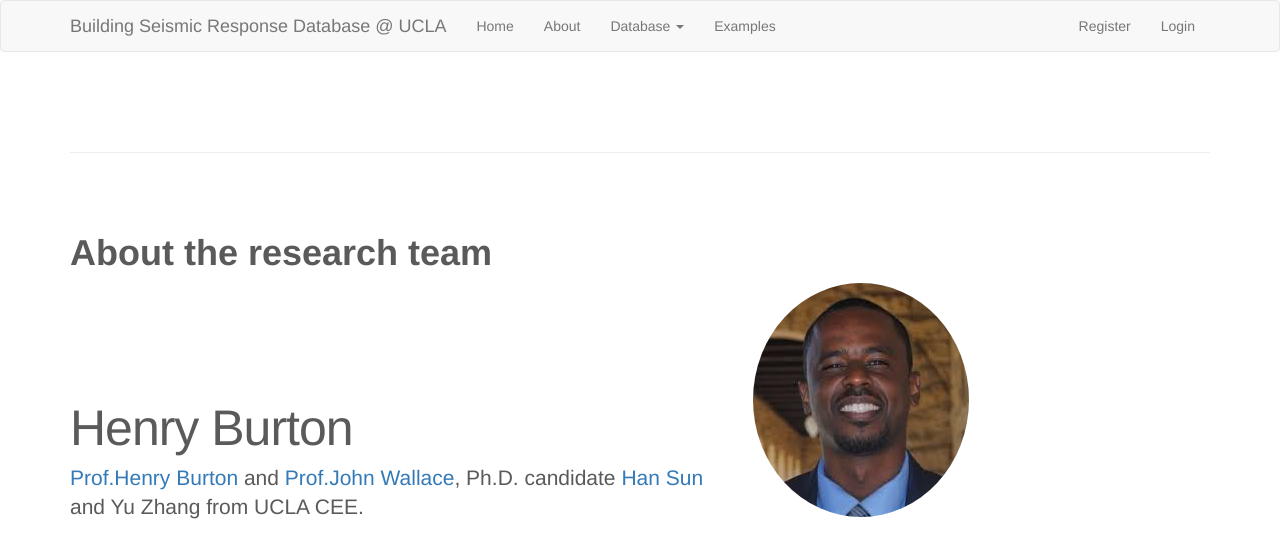
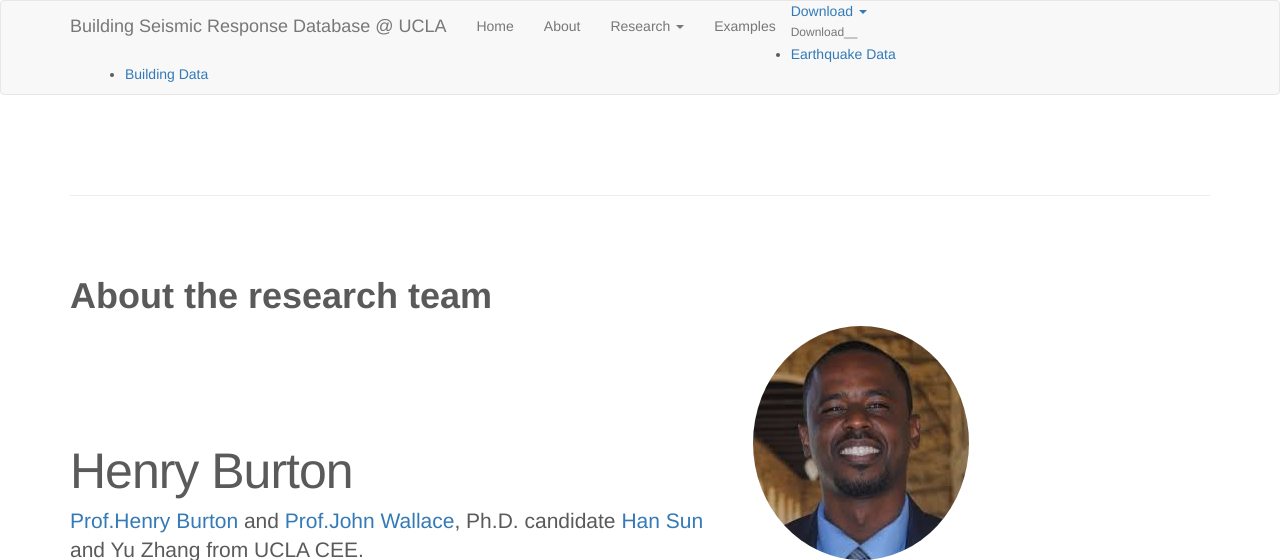
Before and after one commit to albertkun/uclansfquake, a Flask app: page /about in a window 1280 px wide. Shown: the top 560 px of the page. Run offline with Flask 2, Linux system fonts and the light colour scheme; parts of the project's set-up code (start-up, migrations or seed data) failed here and were passed over; some libraries are stand-ins or nearby versions.

Commit message:
beta_version

```diff
--- a/templates/includes/_navbar.html
+++ b/templates/includes/_navbar.html
@@ -14,29 +14,32 @@
             <li><a href="/">Home</a></li>
             <li><a href="/about">About</a></li>
             <li class="dropdown">
-                <a href="#" class="dropdown-toggle" data-toggle="dropdown" role="button" aria-haspopup="true" aria-expanded="false">Database <span class="caret"></span></a>
+                <a href="#" class="dropdown-toggle" data-toggle="dropdown" role="button" aria-haspopup="true" aria-expanded="false">Research <span class="caret"></span></a>
                 <ul class="dropdown-menu">
                     <li class="dropdown-header">Visualization</li>
                     <li><a href="/visualizationCMF">2D Concrete Moment Frame Building</a></li>
                     <li><a href="#">3D Concrete Core Wall Building</a></li>
                     <li role="separator" class="divider"></li>
-                    <li class="dropdown-header">Download</li>
-                    <li><a href="#">Earthquake Data</a></li>
-                    <li><a href="#">Building Data</a></li>
                 </ul>
             </li>
             <li><a href="#">Examples</a></li>
           </ul>
+          <a href="#" class="dropdown-toggle" data-toggle="dropdown" role="button" aria-haspopup="true" aria-expanded="false">Download <span class="caret"></span></a>
+          <ul>
+            <li class="dropdown-header">Download__</li>
+            <li><a href="#">Earthquake Data</a></li>
+            <li><a href="#">Building Data</a></li>
 
-          <ul class="nav navbar-nav navbar-right">
-            {% if session.logged_in %}
+          </ul>
+              <!-- <ul class="nav navbar-nav navbar-right"> -->
+            <!-- {% if session.logged_in %}
               <li><a href="/dashboard">Dashboard</a></li>
               <li><a href="/logout">Logout</a></li>
             {% else %}
               <li><a href="/register">Register</a></li>
               <li><a href="/login">Login</a></li>
-            {% endif %}
-          </ul>
+            {% endif %} -->
+          <!-- </ul> -->
 
         </div><!--/.nav-collapse -->
       </div>
```
